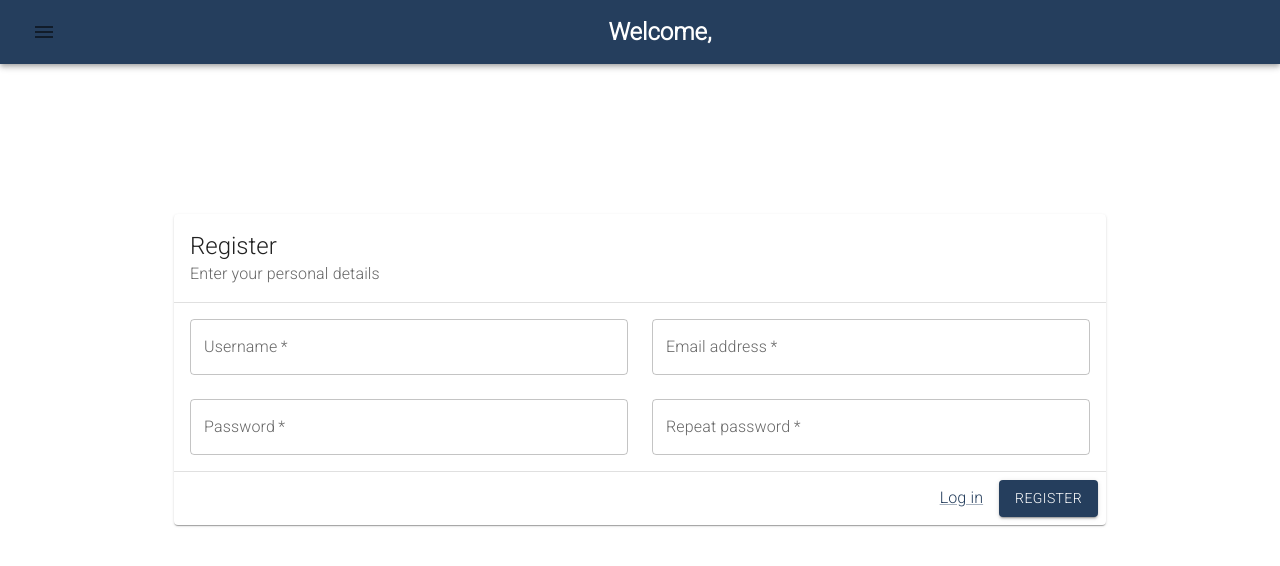
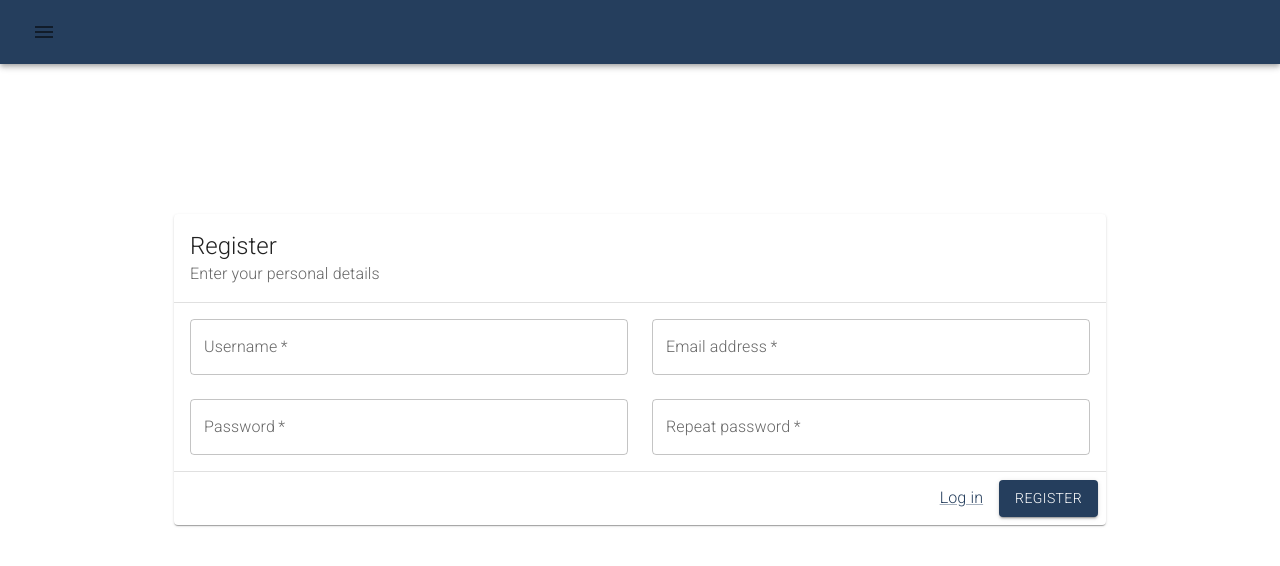
Before and after one commit to sundehakon/Hotell-React, a React (Create React App) app: page /register in a window 1280 px wide. Shown: the top 566 px of the page. Built offline with nearby package versions, Linux system fonts and the light colour scheme.

Commit message:
Storing username as cookie

```diff
--- a/package.json
+++ b/package.json
@@ -21,6 +21,7 @@
     "express": "^4.19.1",
     "fs": "^0.0.1-security",
     "http": "^0.0.1-security",
+    "js-cookie": "^3.0.5",
     "mongodb-client-encryption": "^6.0.0",
     "mongoose": "^8.2.2",
     "net": "^1.0.2",
--- a/src/RegisterForm.js
+++ b/src/RegisterForm.js
@@ -13,6 +13,7 @@ import OutlinedInput from '@mui/material/OutlinedInput';
 import Grid from '@mui/material/Unstable_Grid2';
 import Link from '@mui/material/Link';
 import { Typography } from '@mui/material';
+import Cookies from 'js-cookie';
 
 const RegisterForm = ({ setNavUsername }) => {
     const [email, setEmail] = useState('');
@@ -50,6 +51,7 @@ const RegisterForm = ({ setNavUsername }) => {
 
             const payload = { email, username, password };
             await axios.post('http://localhost:5002/api/Users', payload);
+            Cookies.set('username', username);
             setEmail('');
             setUsername('');
             setPassword('');
--- a/src/SideNav.js
+++ b/src/SideNav.js
@@ -2,6 +2,7 @@ import React, { useState } from "react";
 import { AppBar, Toolbar, Box, IconButton, List, ListItem, ListItemIcon, ListItemText, CssBaseline, Drawer, Typography, Divider } from "@mui/material";
 import { Login, Menu, Home, KingBed } from "@mui/icons-material";
 import { useNavigate } from "react-router-dom";
+import Cookies from 'js-cookie';
 
 const useStyles = () => ({
   menuSliderContainer: {
@@ -32,10 +33,12 @@ const listItems = [
   }
 ];
 
-export default function SideNav({ username }) {
+export default function SideNav() {
   const navigate = useNavigate();
   const classes = useStyles();
   const [open, setOpen] = useState(false);
+
+  const username = Cookies.get('username');
 
   const toggleSlider = () => {
     setOpen(!open);
@@ -80,7 +83,7 @@ export default function SideNav({ username }) {
               <Menu />
             </IconButton>
             <Box sx={{ flexGrow: 1, display: 'flex', justifyContent: 'center' }}>
-              <Typography variant="h5" sx={{ textAlign: 'center', gap: 10, fontWeight: 'bold' }}>Welcome, {username}</Typography>
+              {username && <Typography variant="h5" sx={{ textAlign: 'center', gap: 10, fontWeight: 'bold' }}>Welcome, {username}</Typography>}
             </Box>
             <Drawer open={open} anchor="left" onClose={toggleSlider}>
               {sideList()}
```
Also changed, not shown: 1 other file (tests, documents, lock files or other folders).
